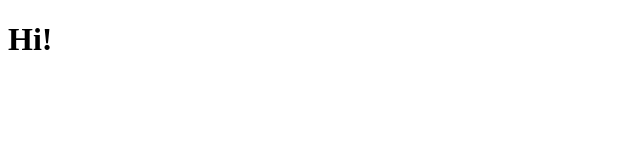
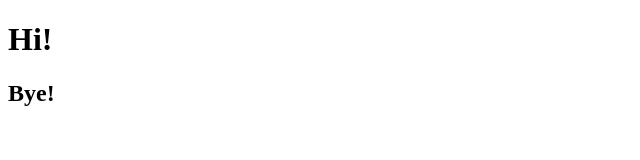
Before and after one commit to sakyra-yp/JS_Lesson1, a plain HTML site: page index.html in a window 1280 px wide. Shown: the full height of the page, 0-640 px from the left. Drawn offline with Linux system fonts and the light colour scheme.

Commit message:
My second commit

```diff
--- a/index.html
+++ b/index.html
@@ -10,6 +10,9 @@
 	<h1>
 		Hi!
 	</h1>
+	<h2>
+		Bye!
+	</h2>
 
 
 
```
